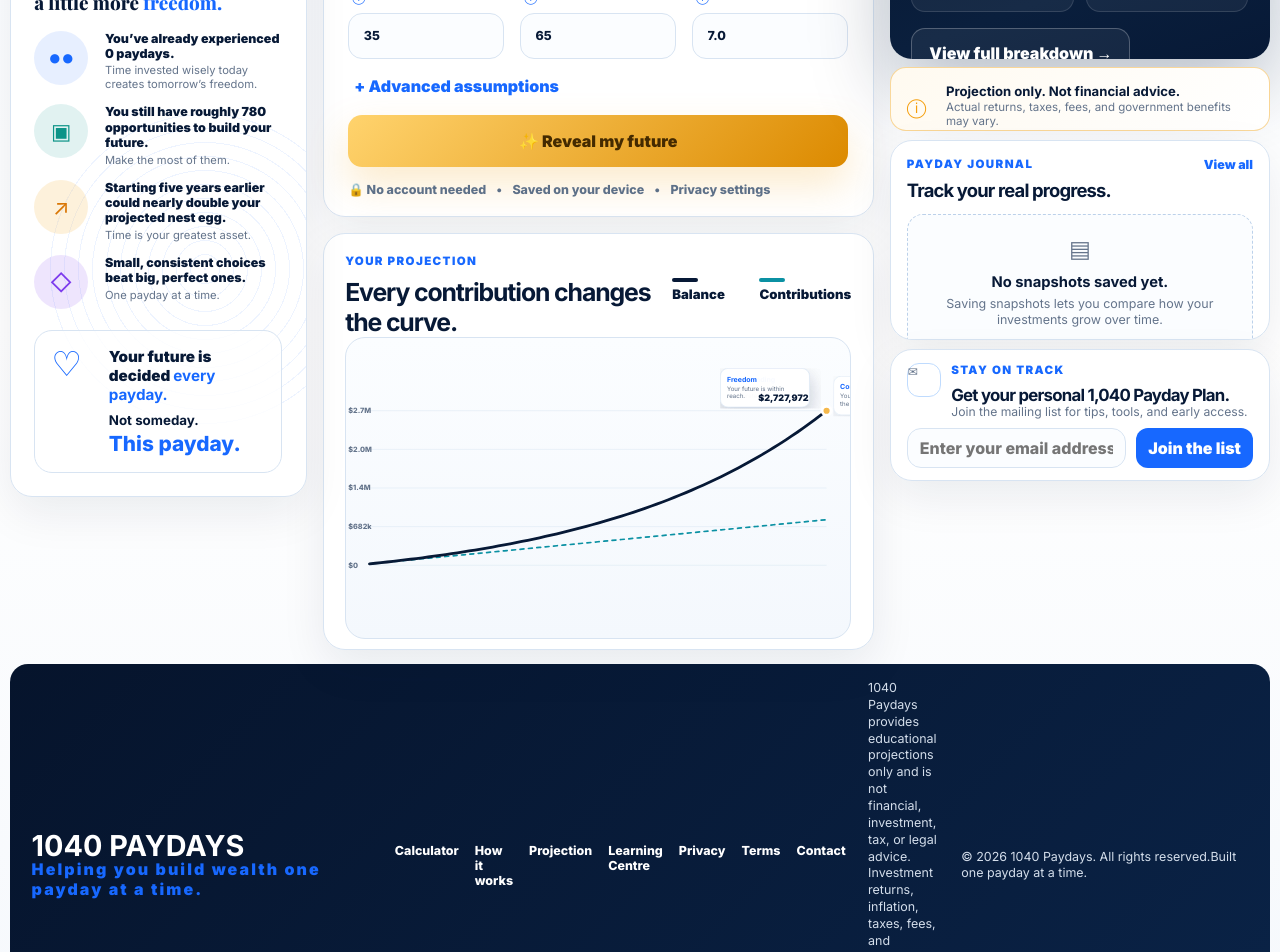
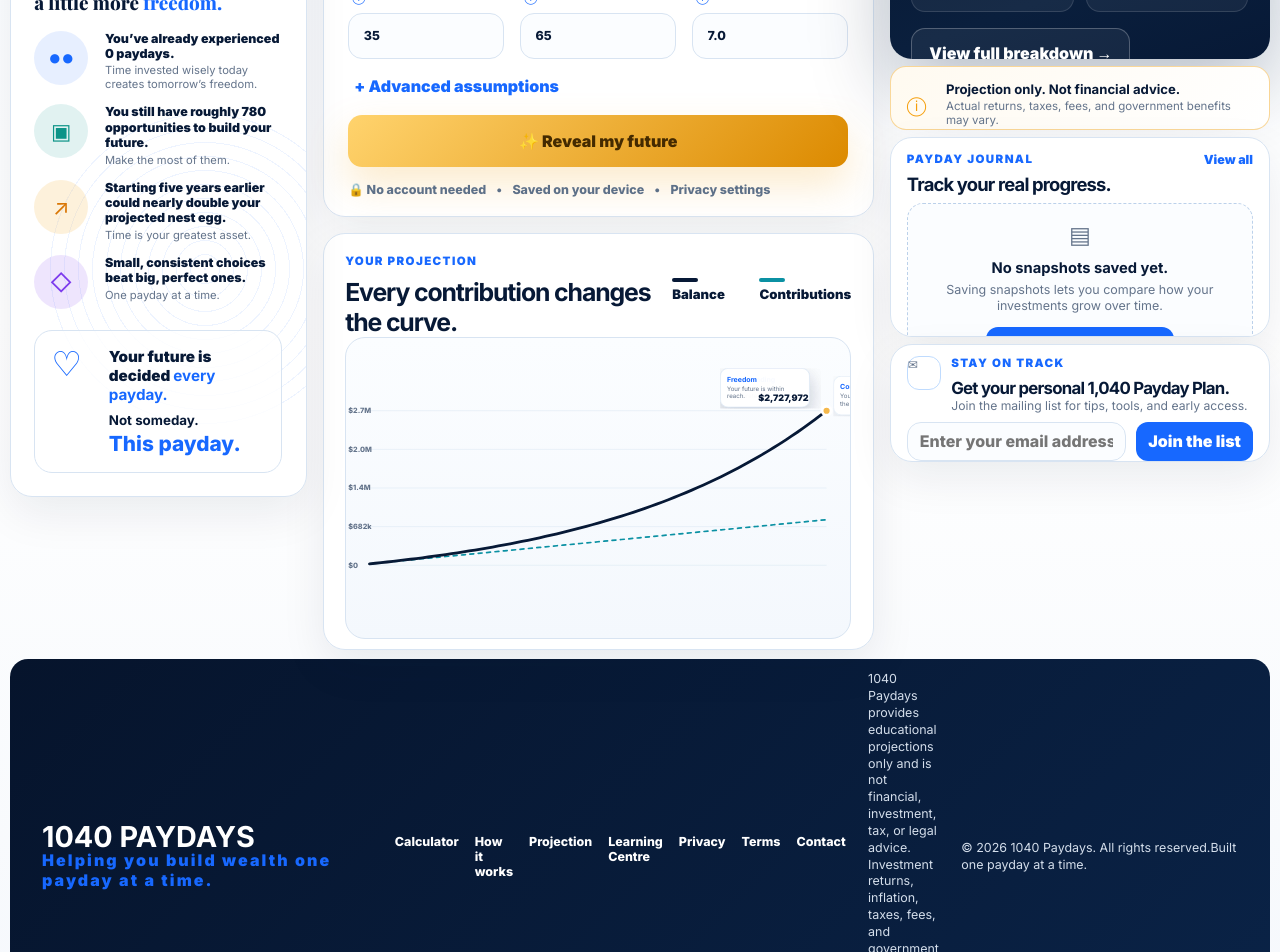
Before and after one commit to calgal7-del/1040-paydays, a React (Vite) app: page / in a window 1280 px wide. Shown: the part 360-1312 px from the top of the page. Built offline with nearby package versions, Linux system fonts and the light colour scheme.

Commit message:
Update App.css

```diff
--- a/src/App.css
+++ b/src/App.css
@@ -418,3 +418,28 @@
     display: none !important;
   }
 }
+@media (min-width: 1151px) {
+  .rightRail {
+    gap: 0.45rem !important;
+  }
+
+  .journalCard {
+    padding: 0.85rem 1rem !important;
+  }
+
+  .emptyJournal {
+    margin-top: 0.55rem !important;
+    padding: 0.85rem !important;
+  }
+
+  .newsletterCard {
+    padding: 0.7rem 1rem !important;
+    max-height: 118px !important;
+  }
+
+  .footer {
+    margin-top: 0.55rem !important;
+    padding: 0.75rem 2rem !important;
+    min-height: 70px !important;
+  }
+}
```
